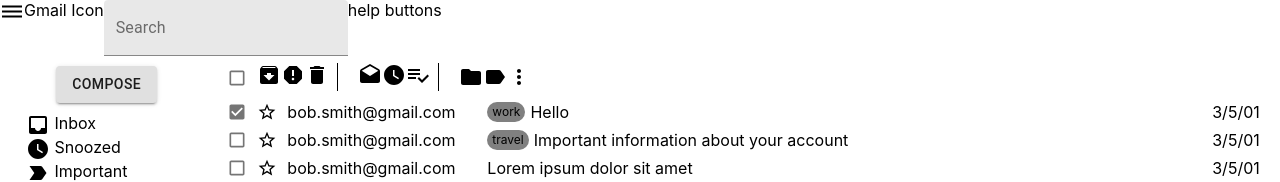
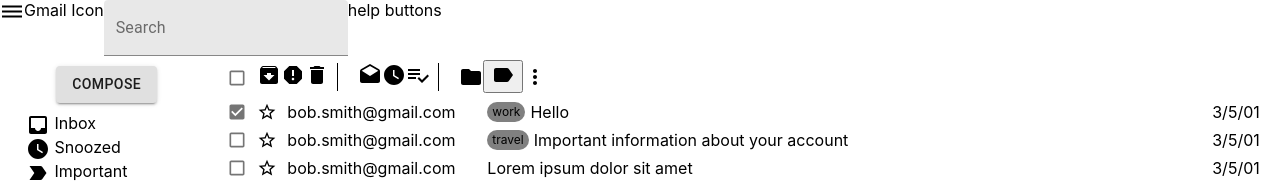
Before and after one commit to ethanova/gmail-clone, a React (Create React App) app: page / in a window 1280 px wide. Both pictures are taken after a click on the element 237 px from the left and 111 px from the top of the page. Shown: the top 182 px of the page. Built offline with nearby package versions, Linux system fonts and the light colour scheme.

Commit message:
now allows adding tags to emails

```diff
--- a/src/features/actionBar/EmailListActionBar.js
+++ b/src/features/actionBar/EmailListActionBar.js
@@ -16,6 +16,7 @@
 
 import {
     anyEmailSelected,
+    addLabelToSelectedActions,
 } from '../emailList/emailSlice';
 // import styles from './Counter.module.css';
 
@@ -51,6 +52,11 @@
 }
 
 function EmailActions() {
+    const dispatch = useDispatch();
+    const promptUserForLabel = () => {
+        const newLabel = window.prompt("What label would you like to add?");
+        dispatch(addLabelToSelectedActions({ label: newLabel }));
+    }
     return (
         <>
             <CheckBoxButton />
@@ -65,7 +71,7 @@
                 <PlaylistAddCheckIcon />
             </div>
             <FolderIcon />
-            <LabelIcon />
+            <button onClick={promptUserForLabel}><LabelIcon /></button>
             <MoreVertIcon />
         </>
     )
--- a/src/features/emailList/emailSlice.js
+++ b/src/features/emailList/emailSlice.js
@@ -23,23 +23,19 @@
     deselect: (state, action) => {
       state[action.payload.emailId].selected = false;
     },
-    // increment: state => {
-    //   // Redux Toolkit allows us to write "mutating" logic in reducers. It
-    //   // doesn't actually mutate the state because it uses the Immer library,
-    //   // which detects changes to a "draft state" and produces a brand new
-    //   // immutable state based off those changes
-    //   state.value += 1;
-    // },
-    // decrement: state => {
-    //   state.value -= 1;
-    // },
-    // incrementByAmount: (state, action) => {
-    //   state.value += action.payload;
-    // },
+    addLabelToSelectedActions: (state, action) => {
+      //TODO: figure out how this Immer stuff works to do this in a better way. Also prevent duplicate tags
+      const emailProxies = Object.entries(state);
+      emailProxies.forEach(proxy => {
+        if (proxy[1].selected) {
+          proxy[1].tags.push(action.payload.label);
+        }
+      });
+    }
   },
 });
 
-export const { select, deselect } = emailSlice.actions;
+export const { select, deselect, addLabelToSelectedActions } = emailSlice.actions;
 
 //TODO: implement reselect
 export const getEmails = state => Object.keys(state.emails).map(emailId => state.emails[emailId]);
```
